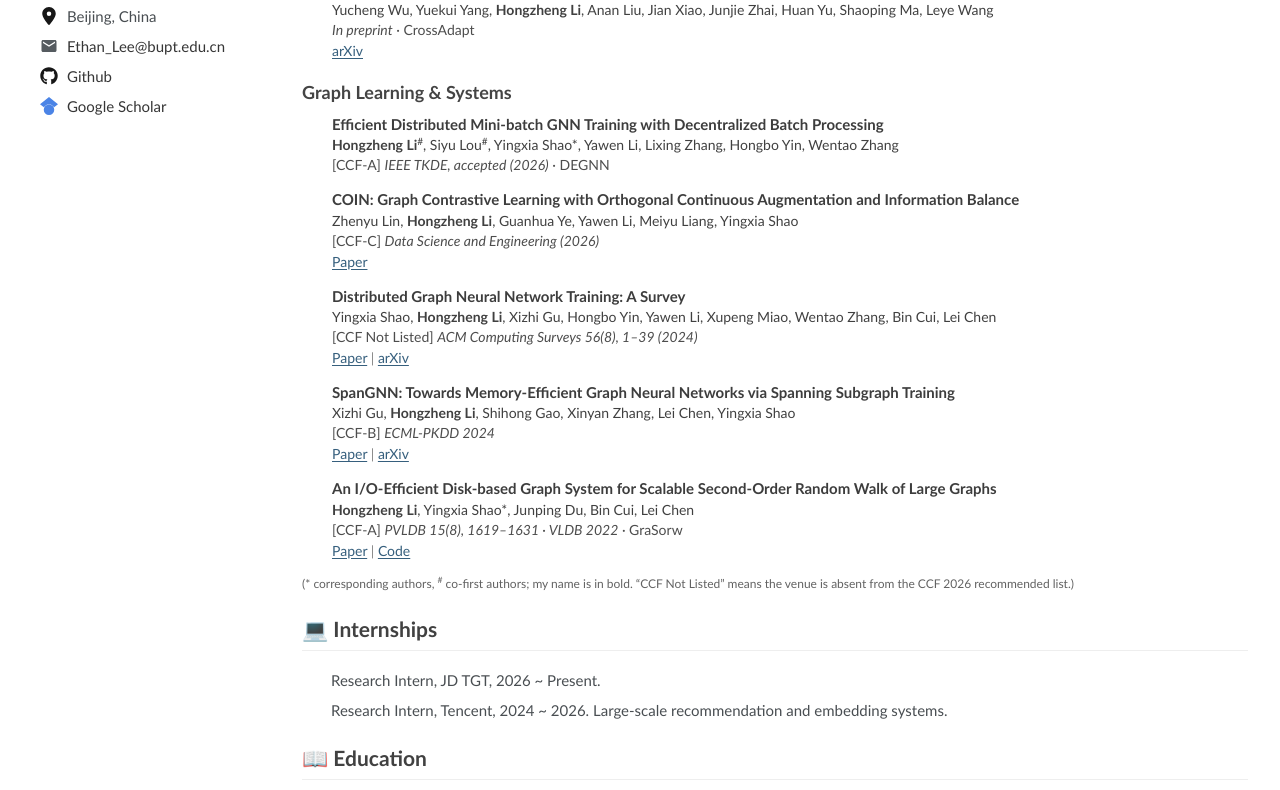
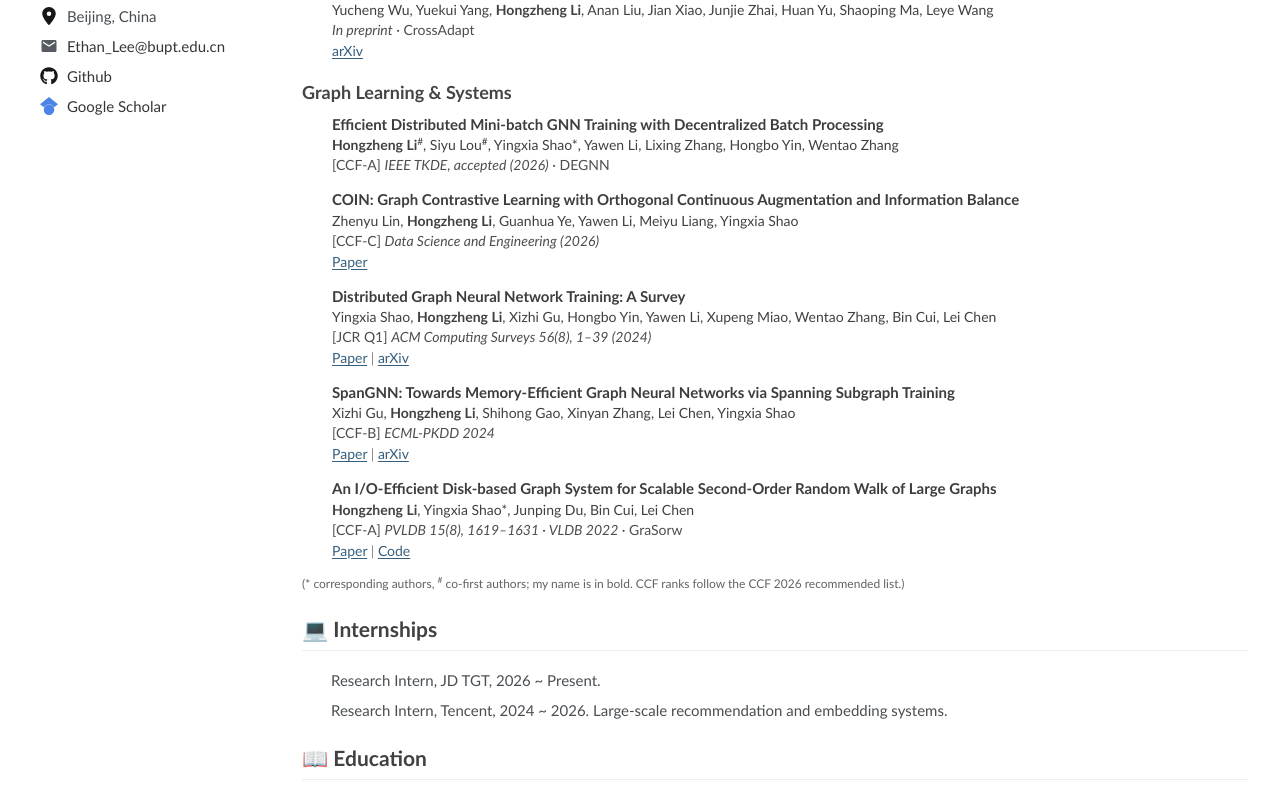
Before and after one commit to DuoLife-QNL/academic-homepage, a Next.js app: page / in a window 1280 px wide. Shown: the part 423-1213 px from the top of the page. Built offline with nearby package versions, Linux system fonts and the light colour scheme.

Commit message:
Label the CSUR survey as JCR Q1

```diff
--- a/app/page.tsx
+++ b/app/page.tsx
@@ -11,7 +11,8 @@ type Publication = {
   title: string;
   authors: React.ReactNode;
   venue: string;
-  ccf?: "A" | "B" | "C" | "Not Listed";
+  ccf?: "A" | "B" | "C";
+  jcr?: "Q1";
   note?: string;
   links: Link[];
 };
@@ -99,7 +100,7 @@ const graphSystems: Publication[] = [
       </>
     ),
     venue: "ACM Computing Surveys 56(8), 1–39 (2024)",
-    ccf: "Not Listed",
+    jcr: "Q1",
     links: [
       {
         label: "Paper",
@@ -175,9 +176,10 @@ function PublicationGroup({
             <p className="authors">{publication.authors}</p>
             <p className="venue">
               {publication.ccf && (
-                <span className="ccf">
-                  [{publication.ccf === "Not Listed" ? "CCF Not Listed" : `CCF-${publication.ccf}`}]
-                </span>
+                <span className="ccf">{`[CCF-${publication.ccf}]`}</span>
+              )}
+              {publication.jcr && (
+                <span className="ccf">{`[JCR ${publication.jcr}]`}</span>
               )}{" "}
               <em>{publication.venue}</em>
               {publication.note && <span> · {publication.note}</span>}
@@ -287,8 +289,7 @@ export default function Home() {
             />
             <p className="author-note">
               (* corresponding authors, <sup>#</sup> co-first authors; my name is
-              in bold. “CCF Not Listed” means the venue is absent from the CCF
-              2026 recommended list.)
+              in bold. CCF ranks follow the CCF 2026 recommended list.)
             </p>
           </section>
 
```
Also changed, not shown: 1 other file (tests, documents, lock files or other folders).
